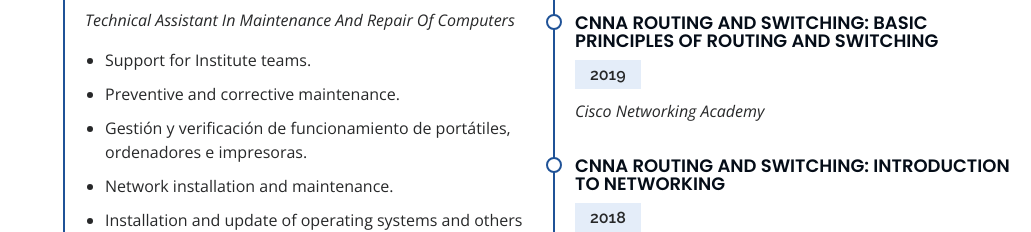
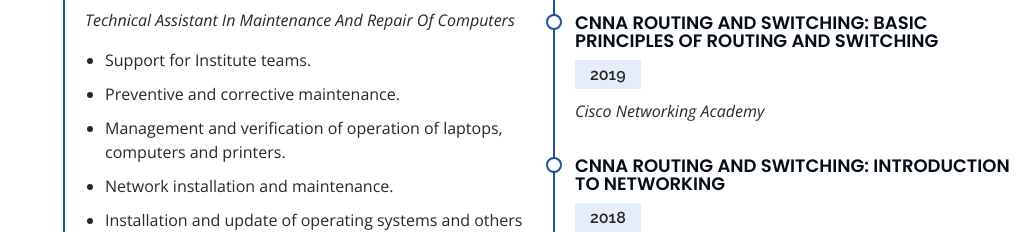
Before and after one commit to LexCh/curriculum_websitel_eng, a plain HTML site: page index.html in a window 1280 px wide. Shown: the part 3278-3510 px from the top of the page, without its empty margins (249-1280 px from the left). Drawn offline with nearby package versions, Linux system fonts and the light colour scheme.

Commit message:
commit03

```diff
--- a/index.html
+++ b/index.html
@@ -242,7 +242,7 @@
                             <ul>
                                 <li>Support for Institute teams.</li>
                                 <li>Preventive and corrective maintenance.</li>
-                                <li>Gestión y verificación de funcionamiento de portátiles, ordenadores e impresoras.</li>
+                                <li>Management and verification of operation of laptops, computers and printers.</li>
                                 <li>Network installation and maintenance.</li>
                                 <li>Installation and update of operating systems and others software. </li>
                                 <li>Data backup and recovery. </li>
```
